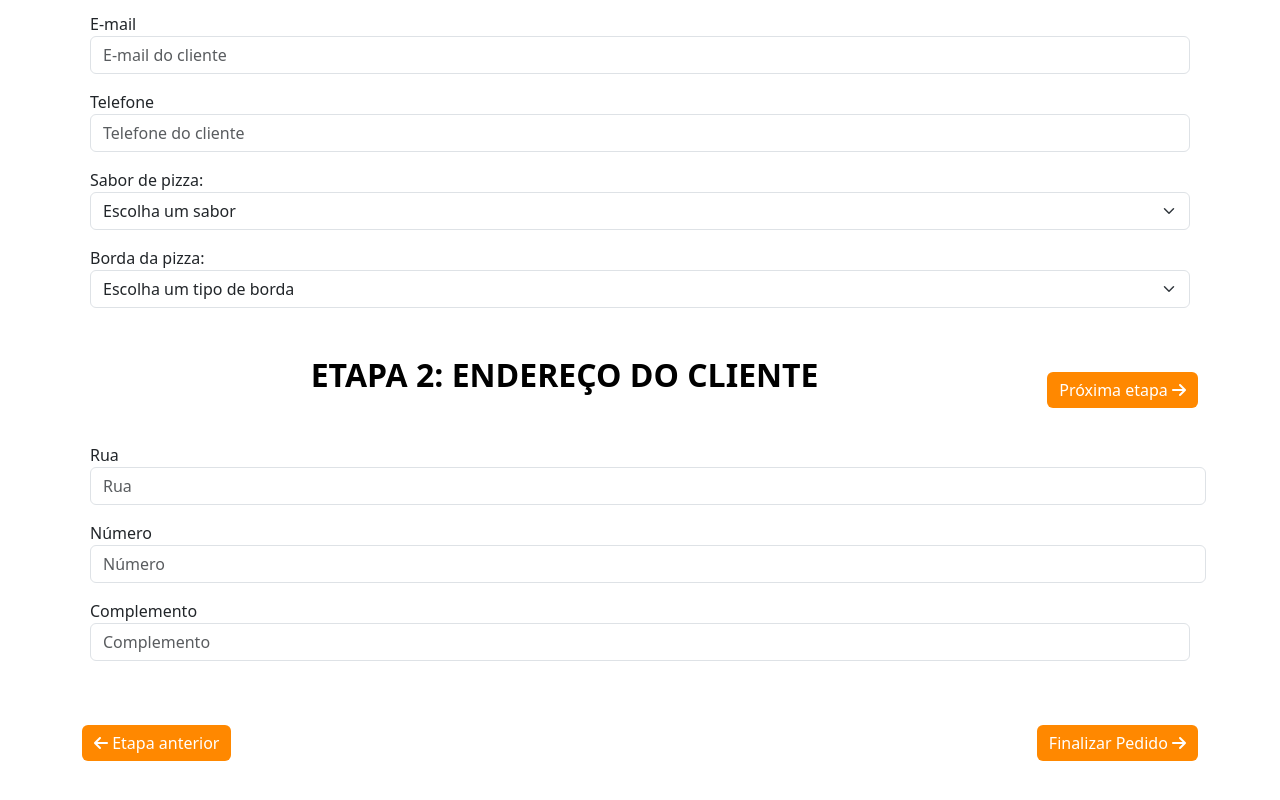
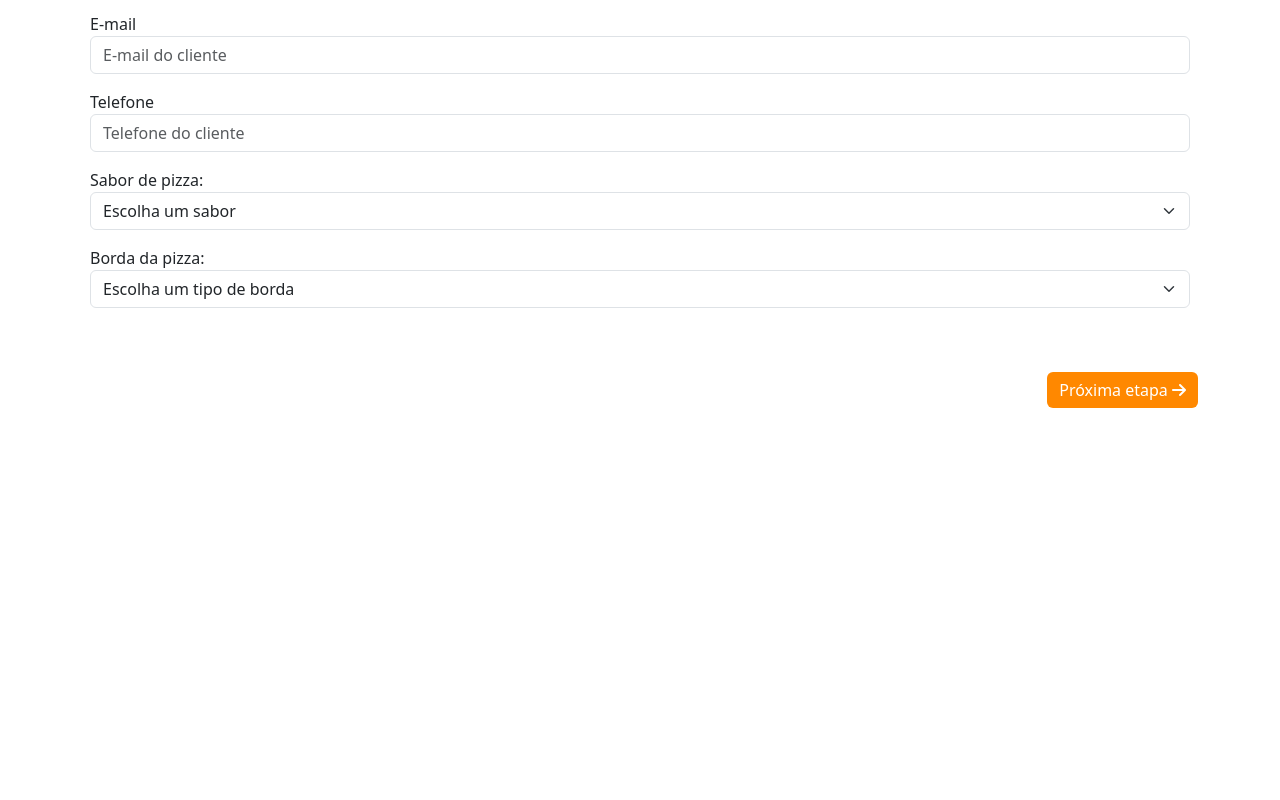
Before and after one commit to mateusmaranhao12/app_pizza_delivery, a Vue app: page /adicionar-pedido in a window 1280 px wide. Shown: the part 410-1210 px from the top of the page. After the commit the page ends 866 px from the top, so only its background shows below. Built offline with nearby package versions, Linux system fonts and the light colour scheme.

Commit message:
Update AdicionarPedido.vue

```diff
--- a/src/views/AdicionarPedido.vue
+++ b/src/views/AdicionarPedido.vue
@@ -6,7 +6,9 @@
     <div class="container">
         <div class="row">
             <div class="col">
-                <form class="mt-5">
+
+                <!--Etapa 1-->
+                <div v-if="etapa == 1" class="mt-5">
                     <h2 class="mt-5 mb-5">Etapa 1: Informações do cliente</h2>
                     <div class="form-group mx-2 mb-3">
                         <label for="nome">Nome</label>
@@ -51,11 +53,13 @@
                             </option>
                         </select>
                     </div>
-                    <button class="btn btn-warning float-end mt-5 mb-5">Próxima etapa <i
-                            class="fa-solid fa-arrow-right"></i></button>
-                </form>
+                    <button class="btn btn-warning float-end mt-5 mb-5" @click="proximaEtapa()">
+                        Próxima etapa <i class="fa-solid fa-arrow-right"></i>
+                    </button>
+                </div>
 
-                <form class="mt-5">
+                <!--Etapa 2-->
+                <div v-if="etapa == 2" class="mt-5">
                     <h2 class="mt-5 mb-5">Etapa 2: Endereço do cliente</h2>
                     <div class="form-group col-md-12 mx-2 mb-3">
                         <label for="rua">Rua</label>
@@ -67,17 +71,17 @@
                     </div>
                     <div class="form-group mx-2 mb-3">
                         <label for="complemento">Complemento</label>
-                        <input type="tel" placeholder="Complemento" ref="complemento" class="form-control"
+                        <input type="text" placeholder="Complemento" ref="complemento" class="form-control"
                             name="complemento" />
                     </div>
 
-                    <button class="btn btn-warning float-end mt-5 mb-5">Finalizar Pedido <i
-                        class="fa-solid fa-arrow-right"></i>
+                    <button class="btn btn-warning float-end mt-5 mb-5" @click="finalizarPedido()">Finalizar Pedido
+                        <i class="fa-solid fa-arrow-right"></i>
                     </button>
-                    <button class="btn btn-warning float-start mt-5 mb-5"><i
-                        class="fa-solid fa-arrow-left"></i> Etapa anterior
+                    <button class="btn btn-warning float-start mt-5 mb-5" @click="etapaAnterior()">
+                        <i class="fa-solid fa-arrow-left"></i> Etapa anterior
                     </button>
-                </form>
+                </div>
             </div>
         </div>
     </div>
@@ -88,8 +92,30 @@ import Navbar from '../components/Navbar.vue'
 export default {
     name: 'AdicionarPedido',
 
+    data() {
+        return {
+            etapa: 1
+        }
+    },
+
     components: {
         Navbar
+    },
+
+    methods: {
+
+        proximaEtapa() {
+            this.etapa = 2
+        },
+
+        etapaAnterior() {
+            this.etapa = 1
+        },
+
+        finalizarPedido() {
+            this.etapa = 1
+        }
+
     }
 }
 </script>
```
